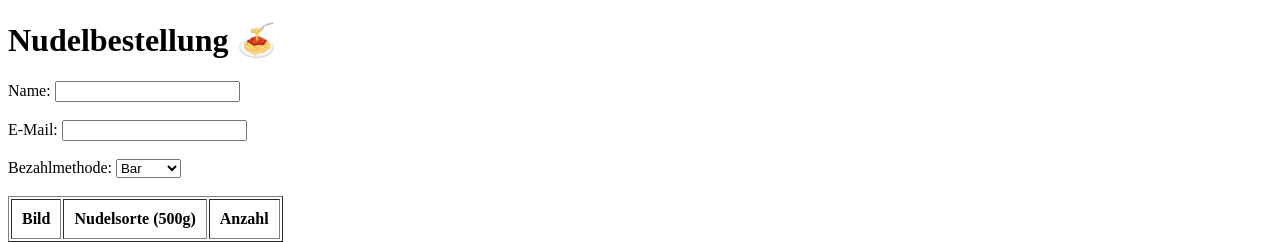
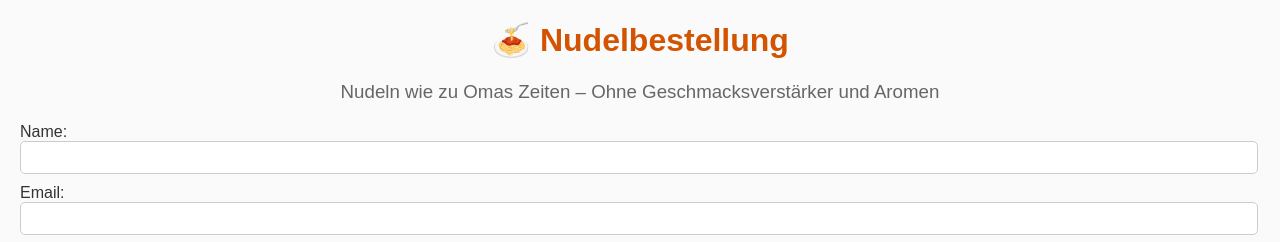
Before and after one commit to nudeln-opa/nudelbestellung, a Flask app: template templates/index.html in a window 1280 px wide. Shown: the top 242 px of the page. Run offline with Flask 3, Linux system fonts and the light colour scheme; the template is opened without the code that fills it: most values are stand-ins (such as "Sample title", 1, 10 or a date in 2020); lists and menus that the app fills with data are empty.

Commit message:
Update index.html

```diff
--- a/templates/index.html
+++ b/templates/index.html
@@ -2,41 +2,139 @@
 <html lang="de">
 <head>
     <meta charset="UTF-8">
-    <title>Nudelbestellung 🍝</title>
+    <title>Nudelbestellung</title>
+    <style>
+        body {
+            font-family: Arial, sans-serif;
+            margin: 20px;
+            background: #fafafa;
+            color: #333;
+        }
+        h1 {
+            color: #d35400;
+            text-align: center;
+        }
+        h3 {
+            text-align: center;
+            color: #666;
+            font-weight: normal;
+        }
+        table {
+            width: 100%;
+            border-collapse: collapse;
+            margin-top: 20px;
+            background: white;
+            box-shadow: 0 2px 5px rgba(0,0,0,0.1);
+        }
+        th, td {
+            border: 1px solid #ddd;
+            padding: 10px;
+            text-align: center;
+        }
+        th {
+            background: #f39c12;
+            color: white;
+        }
+        img {
+            width: 80px;
+            height: auto;
+            border-radius: 5px;
+        }
+        .summary {
+            margin-top: 20px;
+            font-size: 16px;
+        }
+        .summary b {
+            color: #e67e22;
+        }
+        .form-section {
+            margin-top: 20px;
+        }
+        input[type="text"], input[type="email"], select {
+            padding: 8px;
+            width: calc(100% - 20px);
+            margin-bottom: 10px;
+            border: 1px solid #ccc;
+            border-radius: 5px;
+        }
+        input[type="number"] {
+            width: 60px;
+            text-align: center;
+        }
+        button {
+            background: #e67e22;
+            color: white;
+            padding: 10px 20px;
+            border: none;
+            border-radius: 5px;
+            cursor: pointer;
+        }
+        button:hover {
+            background: #d35400;
+        }
+    </style>
 </head>
 <body>
-    <h1>Nudelbestellung 🍝</h1>
-    <form method="POST" action="/submit">
-        <label for="name">Name:</label>
-        <input type="text" id="name" name="name" required><br><br>
+    <h1>🍝 Nudelbestellung</h1>
+    <h3>Nudeln wie zu Omas Zeiten – Ohne Geschmacksverstärker und Aromen</h3>
 
-        <label for="email">E-Mail:</label>
-        <input type="email" id="email" name="email" required><br><br>
+    <form id="orderForm" method="POST" action="/submit">
+        <div class="form-section">
+            <label>Name:</label>
+            <input type="text" name="name" required>
+            <label>Email:</label>
+            <input type="email" name="email" required>
+        </div>
 
-        <label for="payment_method">Bezahlmethode:</label>
-        <select id="payment_method" name="payment_method">
-            <option value="Bar">Bar</option>
-            <option value="PayPal">PayPal</option>
-        </select><br><br>
-
-        <table border="1" cellpadding="10">
+        <table>
             <tr>
+                <th>Nudel (500g)</th>
                 <th>Bild</th>
-                <th>Nudelsorte (500g)</th>
-                <th>Anzahl</th>
+                <th>Preis (€)</th>
+                <th>Menge</th>
             </tr>
-            {% for i, noodle in enumerate(noodles, 1) %}
+            {% for noodle in noodles %}
             <tr>
+                <td>{{ noodle }}</td>
                 <td>
-                    <img src="{{ url_for('static', filename='images/' + noodle.replace(' ', '_').replace('30%', '30').replace(',', '').replace('.', '') + '.JPG') }}" alt="{{ noodle }}" height="100">
+                    <img src="{{ url_for('static', filename='images/' + noodle.replace(' ', '_').replace('30%', '30').replace(',', '').replace('.', '') + '.JPG') }}" alt="{{ noodle }}">
                 </td>
-                <td>{{ noodle }}</td>
-                <td><input type="number" name="qty_{{ i }}" min="0" value="0"></td>
+                <td>2.5</td>
+                <td><input type="number" name="qty_{{ loop.index }}" value="0" min="0" onchange="updateSummary()"></td>
             </tr>
             {% endfor %}
-        </table><br>
+        </table>
 
-        <input type="submit" value="Bestellung abschicken">
+        <div class="summary">
+            <p><b>Gesamtanzahl:</b> <span id="totalQty">0</span> Packungen</p>
+            <p><b>Gratis-Packungen:</b> <span id="freePacks">0</span></p>
+            <p><b>Zu zahlen:</b> <span id="totalPrice">0.00</span> €</p>
+        </div>
+
+        <div class="form-section">
+            <label>Bezahlmethode:</label>
+            <select name="payment_method">
+                <option value="Bar">Bar</option>
+                <option value="PayPal">PayPal</option>
+            </select>
+        </div>
+
+        <button type="submit">Bestellen</button>
     </form>
+
+    <script>
+        const pricePerPack = 2.5;
+        function updateSummary() {
+            let totalQty = 0;
+            document.querySelectorAll('input[type="number"]').forEach(input => {
+                totalQty += parseInt(input.value || 0);
+            });
+            let freePacks = Math.floor(totalQty / 10);
+            let totalPrice = totalQty * pricePerPack - freePacks * pricePerPack;
+            document.getElementById('totalQty').textContent = totalQty;
+            document.getElementById('freePacks').textContent = freePacks;
+            document.getElementById('totalPrice').textContent = totalPrice.toFixed(2);
+        }
+    </script>
 </body>
 </html>
```
